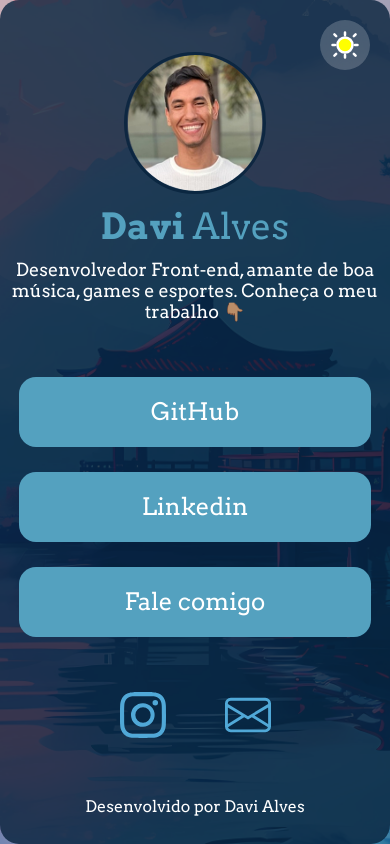
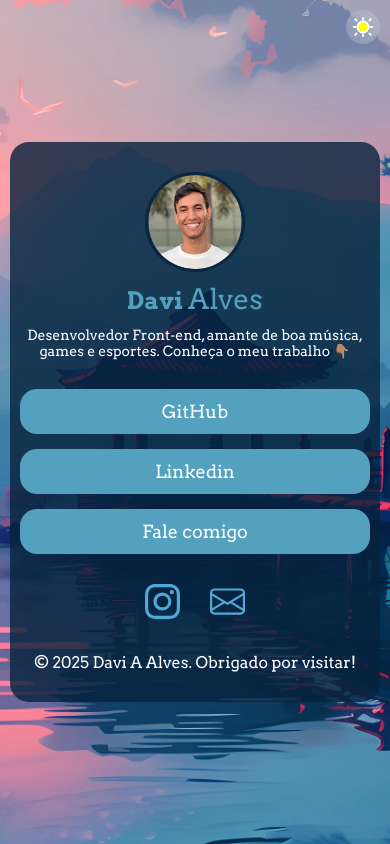
Before and after one commit to davi-aalves/pagina-de-links, a website built with Vite: page index.html in a window 390 px wide. Built offline with nearby package versions, Linux system fonts and the light colour scheme.

Commit message:
fix: update footer text and enhance responsive styles; adjust theme toggle positioning and dimensions for better usability

```diff
--- a/index.html
+++ b/index.html
@@ -60,7 +60,7 @@
       <ul class="card__links"></ul>
       <ul class="card__social-links"></ul>
 
-      <footer card-footer>Desenvolvido por Davi Alves</footer>
+      <footer card-footer>© 2025 Davi A Alves. Obrigado por visitar!</footer>
     </article>
 
     <script type="module" src="./src/main.js"></script>
--- a/src/style.css
+++ b/src/style.css
@@ -28,12 +28,18 @@
   gap: 10px;
   cursor: pointer;
   position: fixed;
-  top: 20px;
-  right: 20px;
-  background: rgba(255, 280, 255, 0.2);
+  top: 15px;
+  right: 15px;
+  background: rgba(255, 255, 255, 0.2);
   padding: 10px;
   border-radius: 50px;
   backdrop-filter: blur(10px);
+  z-index: 100;
+}
+
+#toggle-theme svg {
+  width: 28px;
+  height: 28px;
 }
 
 #icon-moon {
@@ -138,6 +144,7 @@
   width: 95%;
   display: flex;
   justify-content: center;
+  cursor: pointer;
 }
 
 .card__links li:hover {
@@ -171,10 +178,104 @@
     brightness(90%) contrast(86%);
 }
 
-@media (max-width: 516px) {
+@media (max-width: 768px) {
   .card {
-    width: 100%;
-    height: 100%;
-    border: none;
+    width: 90%;
+    padding: 40px 15px;
+    gap: 40px;
+  }
+
+  .card-header__profile-image {
+    height: 120px;
+    width: 120px;
+  }
+
+  .card-header__name {
+    font-size: 28px;
+  }
+
+  .card-header__last-name {
+    font-size: 28px;
+  }
+
+  .card-header__description {
+    font-size: 16px;
+  }
+
+  .card__links li a {
+    font-size: 20px;
+    padding: 15px;
+  }
+
+  .card__social-links {
+    gap: 40px;
+  }
+
+  .card__social-links img {
+    width: 40px;
+    height: 40px;
+  }
+
+  #toggle-theme {
+    top: 10px;
+    right: 10px;
+    padding: 8px;
+  }
+
+  #toggle-theme svg {
+    width: 24px;
+    height: 24px;
   }
 }
+
+@media (max-width: 480px) {
+  .card {
+    width: 95%;
+    padding: 30px 10px;
+    gap: 30px;
+  }
+
+  .card-header__profile-image {
+    width: 100px;
+    height: 100px;
+  }
+
+  .card-header__name {
+    font-size: 24px;
+  }
+
+  .card-header__description {
+    font-size: 14px;
+  }
+
+  .card__links {
+    gap: 15px;
+  }
+
+  .card__links li {
+    width: 100%;
+  }
+
+  .card__links li a {
+    font-size: 18px;
+    padding: 12px;
+  }
+
+  .card__social-links {
+    gap: 30px;
+  }
+
+  .card__social-links img {
+    width: 35px;
+    height: 35px;
+  }
+
+  #toggle-theme {
+    padding: 6px;
+  }
+
+  #toggle-theme svg {
+    width: 22px;
+    height: 22px;
+  }
+}
```
